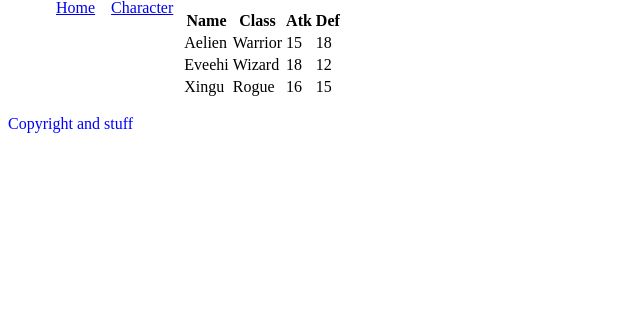
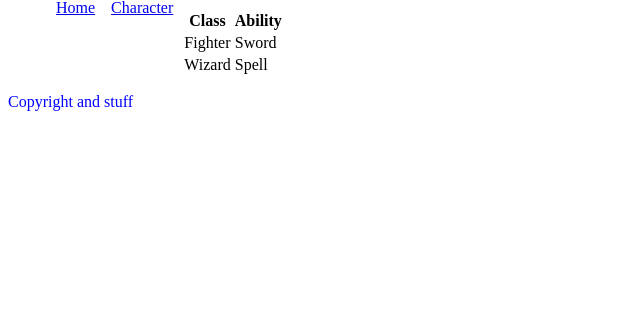
Before and after one commit to LeoKnox/learning_python, a Flask app: page /character in a window 1280 px wide. Shown: the part 25-334 px from the top of the page, without its empty margins (0-640 px from the left). Run offline with Flask 2, Linux system fonts and the light colour scheme.

Commit message:
Add files via upload

```diff
--- a/application/routes.py
+++ b/application/routes.py
@@ -8,8 +8,8 @@ def index():
 
 @app.route("/character")
 def character():
-    characterClass = [{"ClassId":"11", "Characters":"Fighter","Ability":"Sword"},
-        {"ClassId":"22", "Characters":"Wizard","Ability":"Spell"}]
+    characterClass = [{"ClassId":"11", "Classes":"Fighter","Ability":"Sword"},
+        {"ClassId":"22", "Classes":"Wizard","Ability":"Spell"}]
     print(characterClass)
     return render_template("character.html", characterClass=characterClass)
 
--- a/application/templates/character.html
+++ b/application/templates/character.html
@@ -4,29 +4,15 @@
     <div>
         <table>
             <tr>
-                <th>Name</th>
                 <th>Class</th>
-                <th>Atk</th>
-                <th>Def</th>
+                <th>Ability</th>
             </tr>
-            <tr>
-                <td>Aelien</td>
-                <td>Warrior</td>
-                <td>15</td>
-                <td>18</td>
-            </tr>
-            <tr>
-                <td>Eveehi</td>
-                <td>Wizard</td>
-                <td>18</td>
-                <td>12</td>
-            </tr>
-            <tr>
-                <td>Xingu</td>
-                <td>Rogue</td>
-                <td>16</td>
-                <td>15</td>
-            </tr>
+            {% for data in characterClass %}
+                <tr>
+                    <td>{{ data["Classes"] }}</td>
+                    <td>{{ data["Ability"] }}</td>
+                </tr>
+            {% endfor %}
         </table>
     </div>
 {% endblock %}
```
